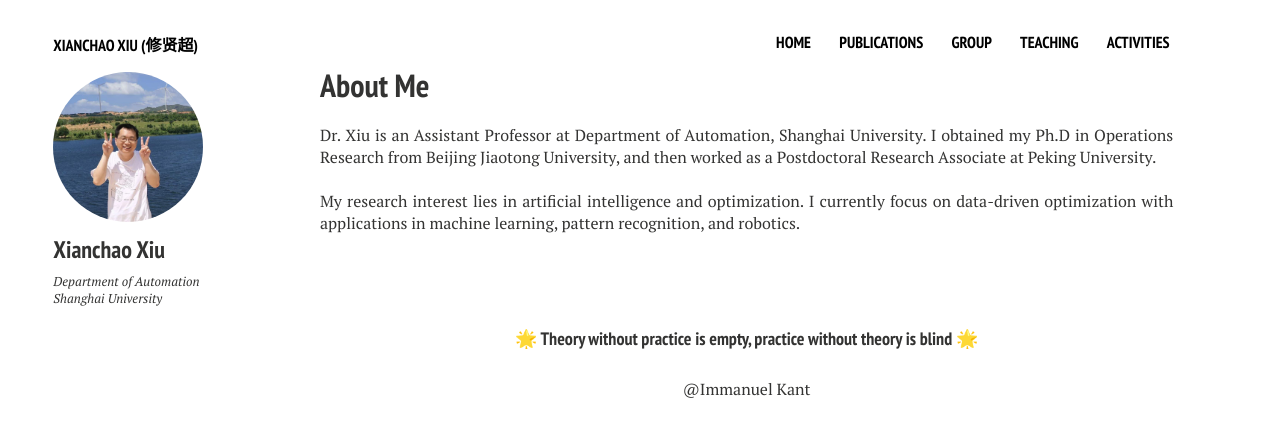
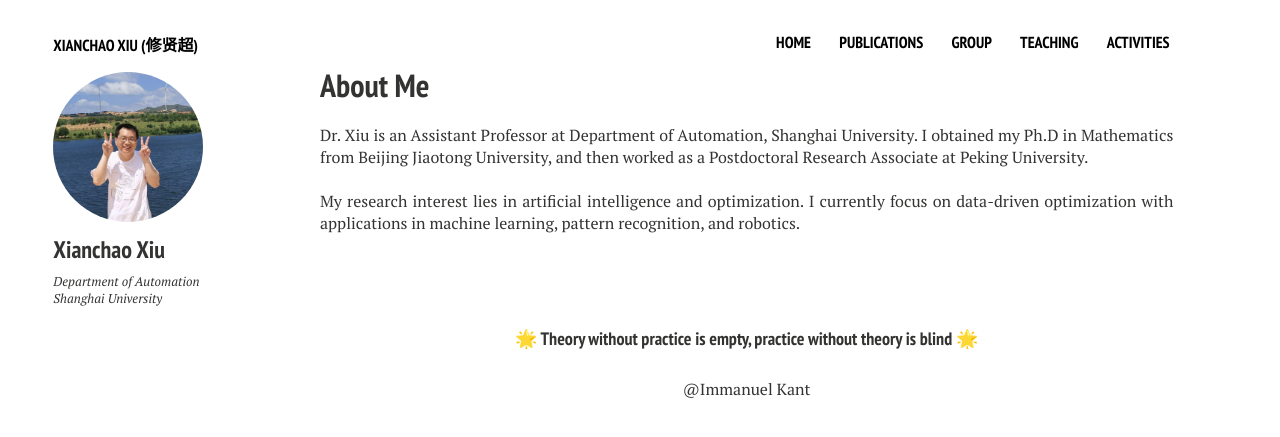
Before and after one commit to xianchaoxiu/xianchaoxiu.github.io, a Jekyll site: the page built from index.md, in a window 1280 px wide. Shown: the top 437 px of the page. Built offline with Jekyll 4.4.1, drawn with Linux system fonts in a browser that asks for light colours; nearby versions of some CDN libraries.

Commit message:
Update home2.html

```diff
--- a/_layouts/home2.html
+++ b/_layouts/home2.html
@@ -27,7 +27,7 @@
   <div id="index">
          <h1>About Me</h1>
          <p> Dr. Xiu is an Assistant Professor at Department of Automation, Shanghai University.
-	 I obtained my Ph.D in Operations Research from Beijing Jiaotong University,
+	 I obtained my Ph.D in Mathematics from Beijing Jiaotong University,
 	 and then worked as a Postdoctoral Research Associate at Peking University. <br><br>
 
 
```
